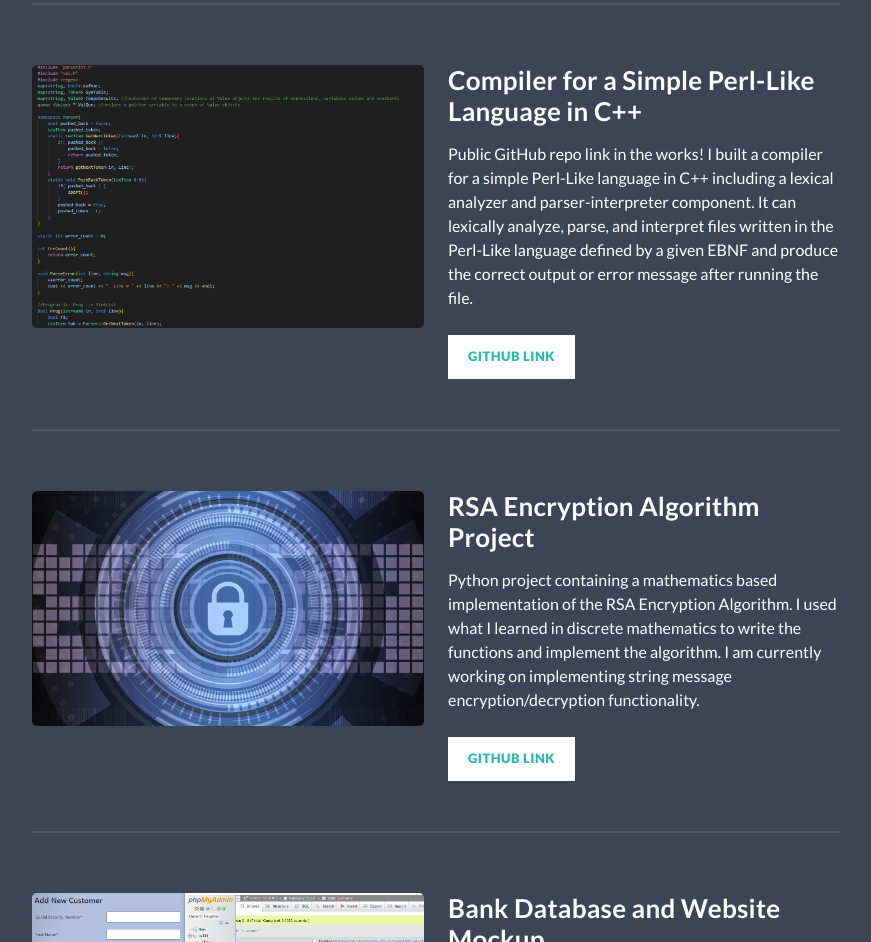
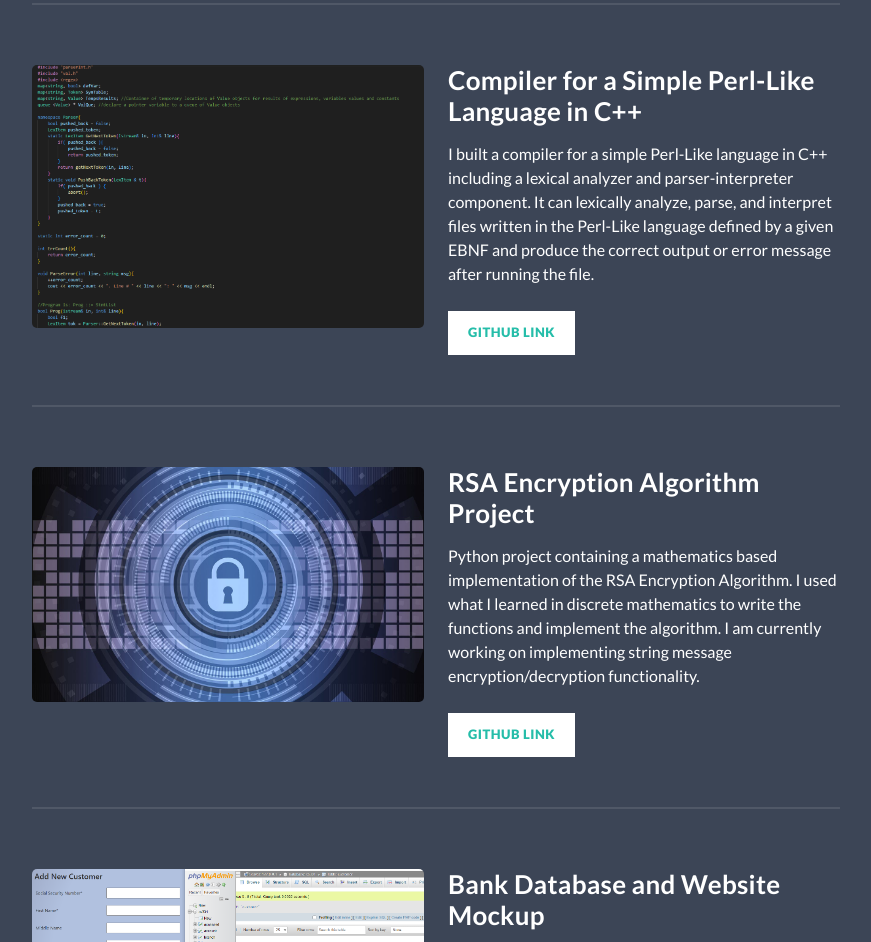
Before and after one commit to haleynpatel/haleynpatel.github.io, a plain HTML site: page index.html in a window 1280 px wide. Shown: the part 1247-2189 px from the top of the page, without its empty margins (364-1235 px from the left). Drawn offline with nearby package versions, Linux system fonts and the light colour scheme.

Commit message:
Changed a project description

```diff
--- a/index.html
+++ b/index.html
@@ -124,7 +124,7 @@
                 <div class="right-text">
                   <h4>Compiler for a Simple Perl-Like Language in C++</h4>
                   <p>
-                    Public GitHub repo link in the works! I built a compiler for a simple Perl-Like
+                    I built a compiler for a simple Perl-Like
                     language in C++ including a lexical analyzer and parser-interpreter component.
                     It can lexically analyze, parse, and interpret files written in the Perl-Like language
                     defined by a given EBNF and produce the correct output or error message after running the file.
```
